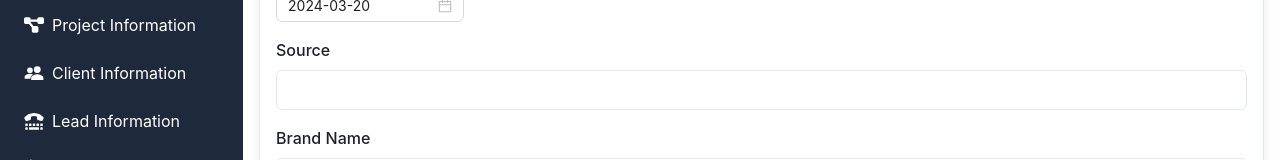
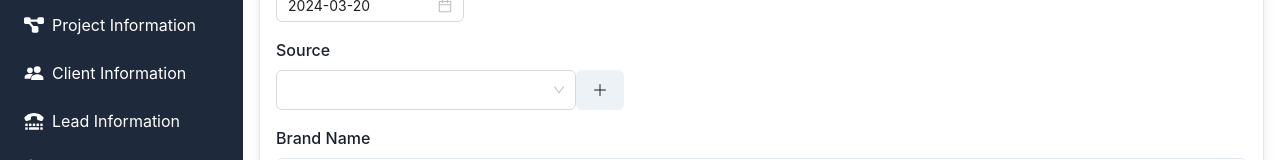
Before and after one commit to yashpapa6969/emp_frontend, a React (Vite) app: page /createClient in a window 1280 px wide. Shown: the part 217-377 px from the top of the page. Built offline with nearby package versions, Linux system fonts and the light colour scheme; no server answers; sample sign-in values are in the browser's storage.

Commit message:
source update

```diff
--- a/src/components/forms/Client.jsx
+++ b/src/components/forms/Client.jsx
@@ -1,4 +1,4 @@
-import { useState } from "react";
+import { useEffect, useState } from "react";
 import {
     Button,
     FormControl,
@@ -9,11 +9,15 @@ import {
 import axios from "axios";
 import { toast } from "react-toastify";
 import "react-toastify/dist/ReactToastify.css";
-import { DatePicker } from "antd"
+import { DatePicker, Select } from "antd"
 import "react-datepicker/dist/react-datepicker.css";
 import moment from "moment";
+import { PiPlus } from "react-icons/pi";
 
 const Client = () => {
+    const [sources, setSources] = useState([]);
+    const [selectSourceValue, setSelectSourceValue] = useState([""]);
+
     const [formData, setFormData] = useState({
         enquiryDate: new Date(),
         source: "",
@@ -24,7 +28,6 @@ const Client = () => {
         singleFile: null,
         multipleFiles: [],
     });
-
 
     const handleChange = (e) => {
         const { name, value } = e.target;
@@ -56,6 +59,20 @@ const Client = () => {
         });
     };
 
+    useEffect(() => {
+        async function fetchData() {
+            try {
+                const response = await axios.get(
+                    `${import.meta.env.VITE_API_BASE}/api/admin/sourceGetAllTags`
+                );
+                setSources(response.data);
+            } catch (error) {
+                console.error("Error fetching data:", error);
+            }
+        }
+        fetchData();
+    })
+
     const handleSubmit = (e) => {
         e.preventDefault();
 
@@ -85,6 +102,15 @@ const Client = () => {
             });
     };
 
+    const handleAddSource = () => {
+        // try {
+        //     axios.post`${import.meta.env.VITE_API_BASE}/api/admin/sourceAddTag`,
+        //     { sourceTagName: selectSourceValue }
+        // } catch (error) {
+        //     console.log(error)
+        // }
+    }
+
     return (
         <form onSubmit={handleSubmit}>
             <FormControl mb="4">
@@ -100,12 +126,25 @@ const Client = () => {
             </FormControl>
             <FormControl mb="4">
                 <FormLabel>Source</FormLabel>
-                <Input
+                <Flex>
+                <Select
+                    className="min-w-[300px] h-10"
+                    name="source"
+                    value={selectSourceValue}
+                    onChange={setSelectSourceValue}
+                    options={sources.map((item) => ({
+                        label: item.sourceTagName,
+                        value: item.sourceTagName,
+                    }))}
+                />
+                <Button onClick={handleAddSource} className="h-10"><PiPlus /></Button>
+                </Flex>
+                {/* <Input
                     type="text"
                     name="source"
                     value={formData.source}
                     onChange={handleChange}
-                />
+                /> */}
             </FormControl>
             <FormControl mb="4">
                 <FormLabel>Brand Name</FormLabel>
```
